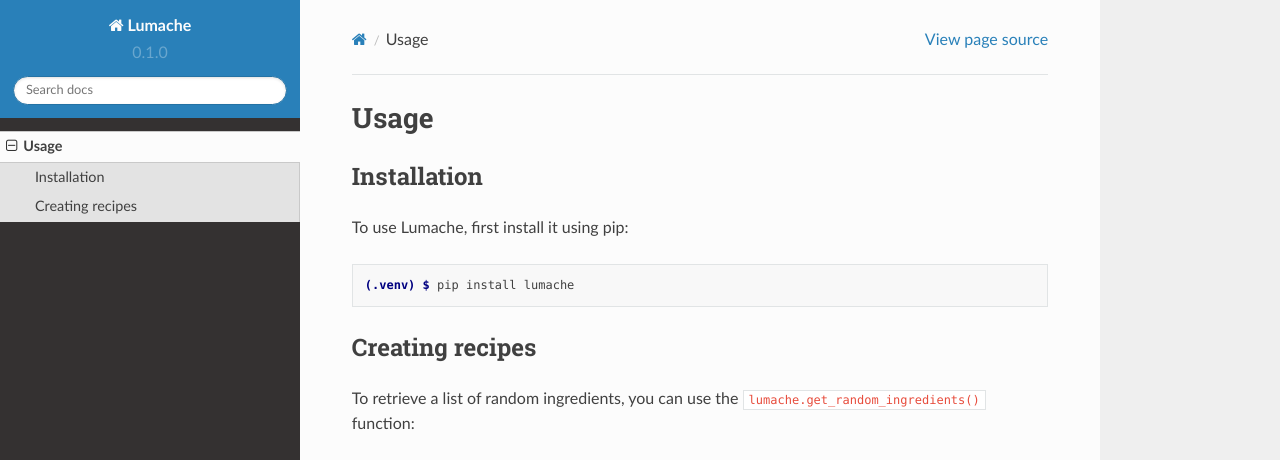
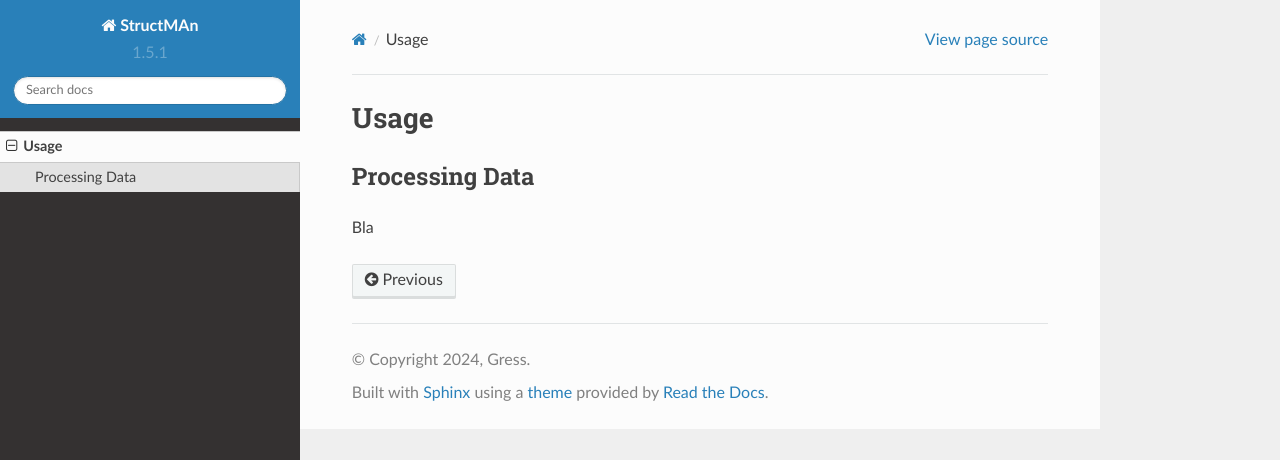
Before and after one commit to kalininalab/StructMAn, a Sphinx documentation site: the page built from docs/source/usage.rst, in a window 1280 px wide and 1095 px high. Shown: the top 460 px of the window. Built offline with Sphinx 7.4.7 and the Read the Docs theme 2.0.0, drawn with Linux system fonts in a browser that asks for light colours; some of the changed text lies outside the part shown; grey boxes are pictures that could not be loaded.

Commit message:
Small update on docs

````diff
--- a/docs/source/conf.py
+++ b/docs/source/conf.py
@@ -2,12 +2,12 @@
 
 # -- Project information
 
-project = 'Lumache'
-copyright = '2021, Graziella'
-author = 'Graziella'
+project = 'StructMAn'
+copyright = '2024, Gress'
+author = 'Gress'
 
 release = '0.1'
-version = '0.1.0'
+version = '1.5.1'
 
 # -- General configuration
 
--- /dev/null
+++ b/docs/source/installation.rst
@@ -0,0 +1,6 @@
+Installation
+============
+Bla
+```
+./install.sh -e [name of environment] -v
+```
--- a/docs/source/usage.rst
+++ b/docs/source/usage.rst
@@ -1,33 +1,9 @@
 Usage
 =====
 
-.. _installation:
+.. _processing_data:
 
-Installation
+Processing Data
 ------------
 
-To use Lumache, first install it using pip:
-
-.. code-block:: console
-
-   (.venv) $ pip install lumache
-
-Creating recipes
-----------------
-
-To retrieve a list of random ingredients,
-you can use the ``lumache.get_random_ingredients()`` function:
-
-.. autofunction:: lumache.get_random_ingredients
-
-The ``kind`` parameter should be either ``"meat"``, ``"fish"``,
-or ``"veggies"``. Otherwise, :py:func:`lumache.get_random_ingredients`
-will raise an exception.
-
-.. autoexception:: lumache.InvalidKindError
-
-For example:
-
->>> import lumache
->>> lumache.get_random_ingredients()
-['shells', 'gorgonzola', 'parsley']
+Bla
````
Also changed, not shown: docs/source/api.rst (deleted, +0 -7 lines), docs/source/input_formats.rst (added, +16 -0 lines).
